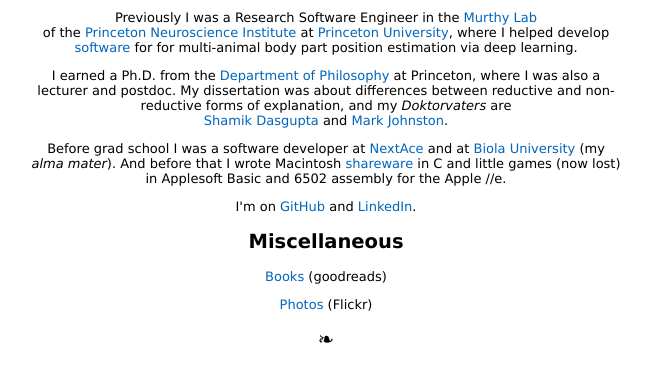
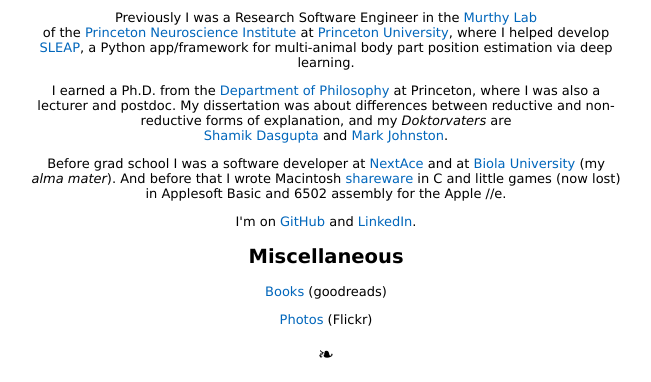
Before and after one commit to ntabris/ntabris.github.io, a plain HTML site: page index.html in a window 1280 px wide. Shown: the part 490-872 px from the top of the page, without its empty margins (299-950 px from the left). Drawn offline with Linux system fonts and the light colour scheme.

Commit message:
fix typo, add "sleap"

```diff
--- a/index.html
+++ b/index.html
@@ -38,7 +38,7 @@ span.paren p {font-size:x-small;}
 
 <p>I'm a Site Reliability Engineer at <a href="http://www.nextace.com" target="_blank">NextAce</a>.</p>
 
-<p>Previously I was a Research Software Engineer in the <a href="https://murthylab.princeton.edu" target="_blank">Murthy Lab</a><br /> of the <a href="http://pni.princeton.edu" target="_blank">Princeton Neuroscience Institute</a> at <a href="http://www.princeton.edu" target="_blank">Princeton University</a>, where I helped develop <a href="https://sleap.ai" target="_blank">software</a> for for multi-animal body part position estimation via deep learning.
+<p>Previously I was a Research Software Engineer in the <a href="https://murthylab.princeton.edu" target="_blank">Murthy Lab</a><br /> of the <a href="http://pni.princeton.edu" target="_blank">Princeton Neuroscience Institute</a> at <a href="http://www.princeton.edu" target="_blank">Princeton University</a>, where I helped develop <a href="https://sleap.ai" target="_blank">SLEAP</a>, a Python app/framework for multi-animal body part position estimation via deep learning.
 
 <p>I earned a Ph.D. from the <a href="http://philosophy.princeton.edu" target="_blank">Department of Philosophy</a> at Princeton, where I was also a lecturer and postdoc. My dissertation was about differences between reductive and non-reductive forms of explanation, and my <i>Doktorvaters</i> are <br /><a href="http://shamik.net" target="_blank">Shamik Dasgupta</a> and <a href="https://scholar.princeton.edu/johno" target="_blank">Mark Johnston</a>.</p>
 
```
